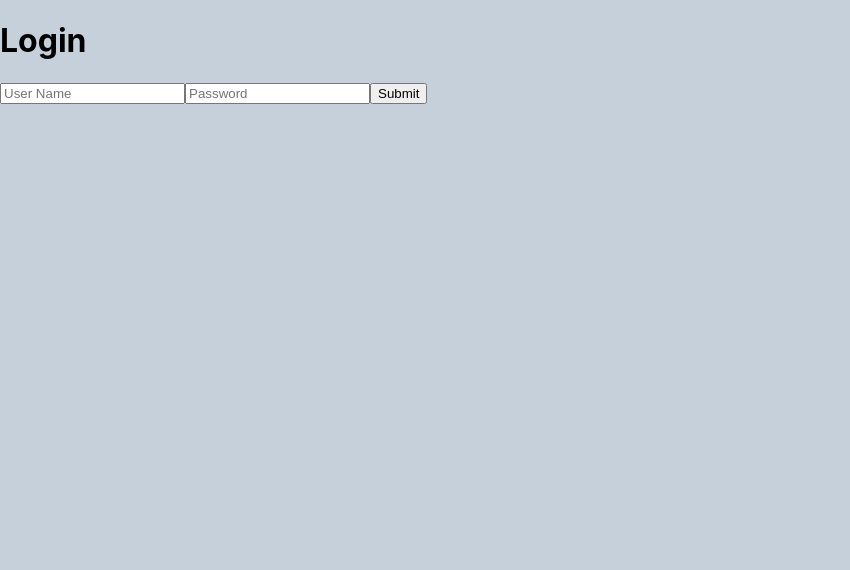
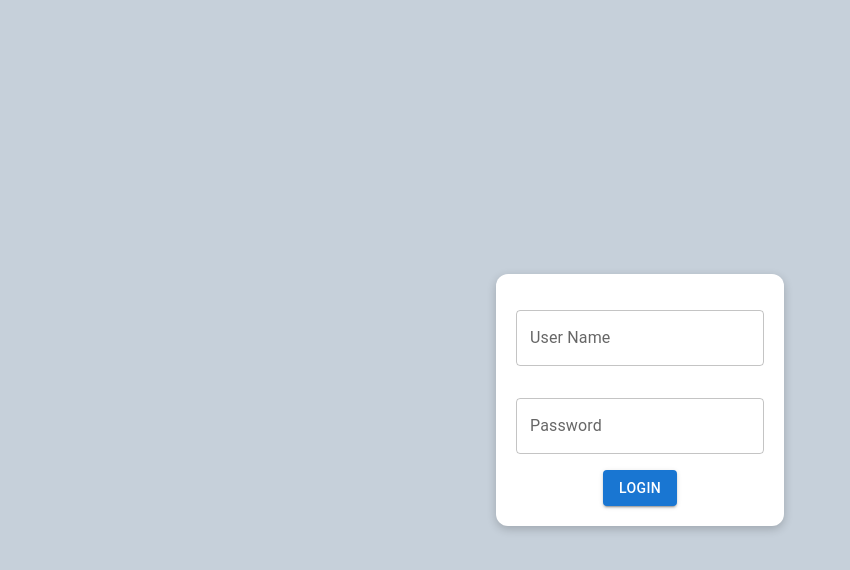
Before and after one commit to omergafla/236369-PepperBot, a React (Create React App) app in the folder my-app/: page / in a window 1280 px wide. Shown: the top 570 px of the page, without its empty margins (0-850 px from the left). Built offline with nearby package versions, Linux system fonts and the light colour scheme.

Commit message:
Auth almost ready

```diff
--- a/my-app/generate-react-cli.json
+++ b/my-app/generate-react-cli.json
@@ -5,7 +5,7 @@
   "testLibrary": "None",
   "component": {
     "default": {
-      "path": "src/components",
+      "path": "src/Components",
       "withStyle": true,
       "withTest": false,
       "withStory": false,
--- a/my-app/src/Components/Auth/Login/Login.module.css
+++ b/my-app/src/Components/Auth/Login/Login.module.css
@@ -1 +1,25 @@
-.Login {}
+.Login {
+  display: flex;
+  justify-content: center;
+  align-items: center;
+  text-align: center;
+  min-height: 100vh;
+}
+
+.box {
+  display: flex;
+  flex-direction: column;
+  align-items: center;
+  justify-content: center;
+  padding: 20px !important;
+  border-radius: 12px;
+  background-color: white;
+  width:fit-content;
+  height:20%;
+  box-shadow: 0 3px 10px rgb(0 0 0 / 0.2);
+}
+
+
+.Margin {
+  margin: 2vh 0 !important;
+}
--- a/my-app/src/Components/Auth/Login/Login.tsx
+++ b/my-app/src/Components/Auth/Login/Login.tsx
@@ -1,4 +1,11 @@
 import { useState } from 'react';
+import styles from './Login.module.css';
+import TextField from '@mui/material/TextField';
+import Button from '@mui/material/Button';
+import Snackbar from '@mui/material/Snackbar';
+import Alert from '@mui/material/Alert';
+import Box from '@mui/material/Box';
+
 
 function Login(props: any) {
 
@@ -7,7 +14,22 @@ function Login(props: any) {
     password: ""
   })
 
+  const [error, setError] = useState(false);
+  const [open, setOpen] = useState(false);
+  const [msg, setMsg] = useState("");
+
+
+  function validateForm() {
+    return loginForm.username.length > 0 && loginForm.password.length > 0;
+  }
+
   function logMeIn(event: any) {
+    if (validateForm() === false) {
+      setError(true);
+      setMsg("Username or password can't be empty");
+      setOpen(true);
+      return;
+    }
     const data = {
       username: loginForm.username,
       password: loginForm.password
@@ -17,10 +39,19 @@ function Login(props: any) {
       body: JSON.stringify(data)
     })
       .then((response) => {
-        return response.json()
+        if (response.status === 200)
+          return response.json()
+        else if (response.status === 401){
+          setOpen(true);
+          setError(true);
+          setMsg("Username or password is inccorect, please try again");
+          return;
+        }
       }).then((data) => {
         props.setToken(data.access_token)
+
       }).catch((error) => {
+        // Do somethong else here!
         if (error.response) {
           console.log(error.response)
           console.log(error.response.status)
@@ -36,32 +67,33 @@ function Login(props: any) {
   }
 
   function handleChange(event: any) {
-    const { value, name } = event.target
+    setError(false);
+    const { value, id } = event.target
     setloginForm(prevNote => ({
-      ...prevNote, [name]: value
+      ...prevNote, [id]: value
     })
     )
   }
 
+  function handleClose() {
+    setOpen(false);
+  }
+
   return (
-    <div>
-      <h1>Login</h1>
-      <form className="login">
-        <input onChange={handleChange}
-          type="text"
-          name="username"
-          placeholder="User Name"
-          value={loginForm.username} />
-        <input onChange={handleChange}
-          type="password"
-          name="password"
-          placeholder="Password"
-          value={loginForm.password} />
-
-        <button onClick={logMeIn}>Submit</button>
-      </form>
+    <div className={styles.Login}>
+      <Box className={styles.box}>
+        <TextField className={styles.Margin} id="username" label="User Name" variant="outlined" autoComplete="current-password" error={error} onChange={handleChange} />
+        <TextField className={styles.Margin} id="password" label="Password" type="password" variant="outlined" autoComplete="current-password" error={error} onChange={handleChange} />
+        <Button onClick={logMeIn} variant="contained">Login</Button>
+        <Snackbar open={open} autoHideDuration={6000} onClose={handleClose}>
+          <Alert onClose={handleClose} severity={"error"} sx={{ width: '100%' }}>
+            {msg}
+          </Alert>
+        </Snackbar>
+      </Box>
     </div>
   );
+
 }
 
 export default Login;
--- a/my-app/src/Components/Home/Home.tsx
+++ b/my-app/src/Components/Home/Home.tsx
@@ -6,30 +6,27 @@ import BasicGrid from '../BasicGrid/BasicGrid';
 
 const Home = (props: any) => {
   const [access, setAccess] = useState(false)
-  const { token } = props;
-  // if (!token && token !== "" && token !== undefined) {
-  //   setAccess(true);
-  // }
+  const { token, removeToken } = props;
+  const header = 'Bearer '+ token;
+  // console.log(header);
   useEffect(()=>{
     fetch("http://localhost:5000/", {
-      credentials: 'include',
       headers: {
-        "Authorization": 'Bearer ' + token,
+        'Authorization': header,
+        'Access-Control-Allow-Origin': "*"
       },
     }).then((response) =>{
       if (response.ok)
-        return response.json()
-      setAccess(false);
-    })
-    .then((data)=>{
-      console.log(data);
-      setAccess(true);
+        setAccess(true);
+      else{
+        setAccess(false);
+      }
     })
   }, [token])
 
   return (
     access ? (<div>
-    <TopMenu />
+    <TopMenu removeToken={removeToken}/>
     <BasicGrid />
   </div>) : <text>unauhorized</text>
 
```
Also changed, not shown: 2 other files (tests, documents, lock files or other folders).
